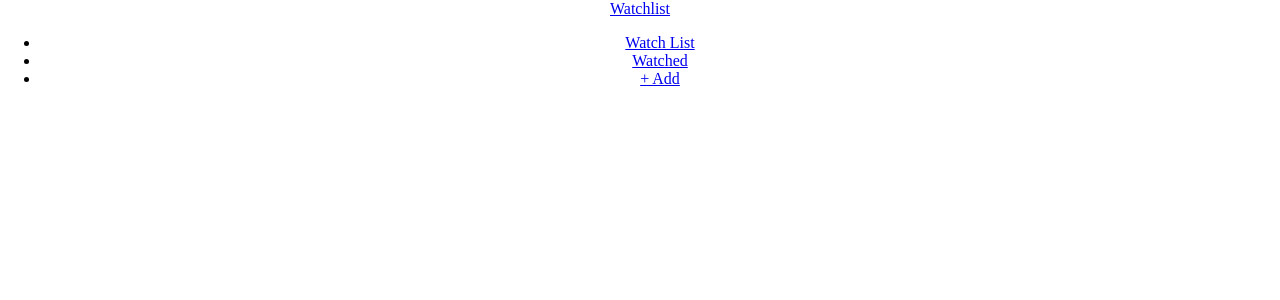
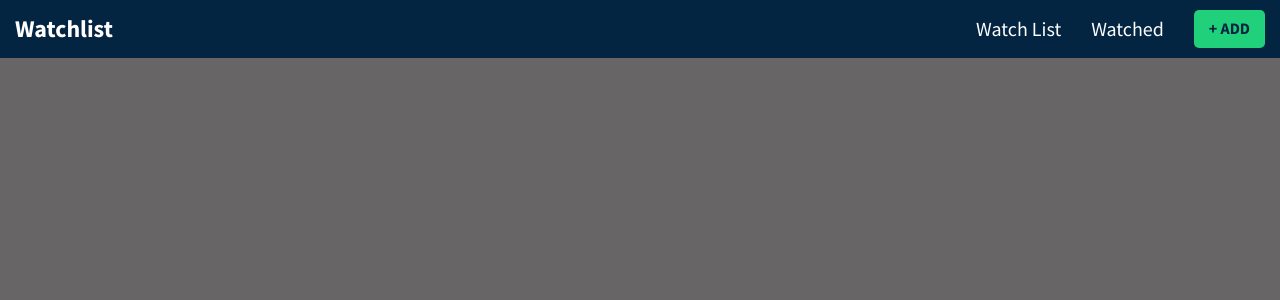
Before and after one commit to ShannaJSmith/Watchlist, a React (Create React App) app in the folder watchlist/: page / in a window 1280 px wide. Shown: the top 300 px of the page. Built offline with nearby package versions, Linux system fonts and the light colour scheme.

Commit message:
copy over sample styling for now

```diff
--- a/watchlist/src/styles/App.css
+++ b/watchlist/src/styles/App.css
@@ -1,19 +1,119 @@
-* {
+@import url("https://fonts.googleapis.com/css2?family=Source+Sans+Pro:wght@300;400;600;700;900&display=swap");
+html {
+  height: 100vh;
+  background-color: #676565;
+}
+
+:root {
+  --primary: #032541;
+  --secondary: #21d07a;
+  --white: #fff;
+}
+
+body {
+  font-family: "Source Sans Pro", sans-serif;
+  padding: 0;
+  margin: 0;
+  color: #fff;
+}
+
+.container {
+  padding-right: 15px;
+  padding-left: 15px;
+  margin-right: auto;
+  margin-left: auto;
+}
+
+*,
+*:before,
+*:after {
   -webkit-box-sizing: border-box;
           box-sizing: border-box;
 }
 
-html {
-  height: 100vh;
+.btn {
+  padding: 10px 15px;
+  background-color: var(--secondary);
+  color: var(--primary);
+  border-radius: 5px;
+  text-transform: uppercase;
+  font-weight: 700;
+  display: inline-block;
+  border: none;
+  font-size: 1rem;
+  -webkit-transition: all 0.3s ease;
+  transition: all 0.3s ease;
+  line-height: 1.1;
 }
 
-body {
-  margin: 0;
+.btn:hover {
+  background-color: #1aa762;
+  opacity: 1;
+  cursor: pointer;
 }
 
-.App {
-  text-align: center;
-  height: 100vh;
-  /* background-color: rgb(251, 246, 246); */
+.btn:disabled {
+  pointer-events: none;
+  opacity: 0.5;
+}
+
+input:focus {
+  outline: none;
+}
+
+/* Header Styles */
+header {
+  background-color: var(--primary);
+}
+
+header .content {
+  display: -webkit-box;
+  display: -ms-flexbox;
+  display: flex;
+  -webkit-box-pack: justify;
+      -ms-flex-pack: justify;
+          justify-content: space-between;
+  -webkit-box-align: center;
+      -ms-flex-align: center;
+          align-items: center;
+  padding: 10px 0;
+}
+
+header a {
+  color: var(--white);
+  font-size: 1.25rem;
+  text-decoration: none;
+  -webkit-transition: all 0.3s ease;
+  transition: all 0.3s ease;
+}
+
+header a:hover {
+  opacity: 0.7;
+}
+
+header .brand a {
+  font-weight: 700;
+  font-size: 1.5rem;
+}
+
+header .nav-links {
+  padding: 0;
+  margin: 0;
+  list-style: none;
+  display: -webkit-box;
+  display: -ms-flexbox;
+  display: flex;
+  -webkit-box-align: center;
+      -ms-flex-align: center;
+          align-items: center;
+}
+
+header .nav-links li {
+  display: inline-block;
+  margin-right: 30px;
+}
+
+header .nav-links li:last-child {
+  margin-right: 0;
 }
 /*# sourceMappingURL=App.css.map */
--- a/watchlist/src/styles/App.scss
+++ b/watchlist/src/styles/App.scss
@@ -1,17 +1,297 @@
-* {
+@import url("https://fonts.googleapis.com/css2?family=Source+Sans+Pro:wght@300;400;600;700;900&display=swap");
+
+html {
+  height: 100vh;
+  background-color: rgb(103, 101, 101);
+}
+
+:root {
+  --primary: #032541;
+  --secondary: #21d07a;
+  --white: #fff;
+}
+
+body {
+  font-family: "Source Sans Pro", sans-serif;
+  padding: 0;
+  margin: 0;
+  color: #fff;
+}
+
+.container {
+  padding-right: 15px;
+  padding-left: 15px;
+  margin-right: auto;
+  margin-left: auto;
+}
+
+// @media (min-width: 768px) {
+//   .container {
+//     width: 750px;
+//   }
+// }
+
+// @media (min-width: 992px) {
+//   .container {
+//     width: 970px;
+//   }
+// }
+
+// @media (min-width: 1200px) {
+//   .container {
+//     width: 1170px;
+//   }
+// }
+
+*,
+*:before,
+*:after {
   box-sizing: border-box;
 }
 
-html {
-  height: 100vh;
+.btn {
+  padding: 10px 15px;
+  background-color: var(--secondary);
+  color: var(--primary);
+  border-radius: 5px;
+  text-transform: uppercase;
+  font-weight: 700;
+  display: inline-block;
+  border: none;
+  font-size: 1rem;
+  transition: all 0.3s ease;
+  line-height: 1.1;
 }
 
-body {
-  margin: 0;
+.btn:hover {
+  background-color: #1aa762;
+  opacity: 1;
+  cursor: pointer;
 }
 
-.App {
-  text-align: center;
-  height: 100vh;
-  /* background-color: rgb(251, 246, 246); */
+.btn:disabled {
+  pointer-events: none;
+  opacity: 0.5;
 }
+
+input:focus {
+  outline: none;
+}
+
+/* Header Styles */
+header {
+  background-color: var(--primary);
+}
+
+header .content {
+  display: flex;
+  justify-content: space-between;
+  align-items: center;
+  padding: 10px 0;
+}
+
+header a {
+  color: var(--white);
+  font-size: 1.25rem;
+  text-decoration: none;
+  transition: all 0.3s ease;
+}
+
+header a:hover {
+  opacity: 0.7;
+}
+
+header .brand a {
+  font-weight: 700;
+  font-size: 1.5rem;
+}
+
+header .nav-links {
+  padding: 0;
+  margin: 0;
+  list-style: none;
+  display: flex;
+  align-items: center;
+}
+
+header .nav-links li {
+  display: inline-block;
+  margin-right: 30px;
+}
+
+header .nav-links li:last-child {
+  margin-right: 0;
+}
+
+// /* Add Page */
+// .add-content {
+//   padding: 50px 0;
+//   max-width: 600px;
+//   margin: 0 auto;
+// }
+
+// .add-content .input-wrapper input {
+//   width: 100%;
+//   background-color: var(--primary);
+//   padding: 10px;
+//   border-radius: 5px;
+//   border: none;
+//   color: var(--white);
+//   font-size: 1.25rem;
+// }
+
+// .results {
+//   padding: 0;
+//   margin: 0;
+//   margin-top: 20px;
+// }
+
+// .results li {
+//   list-style: none;
+// }
+
+// .result-card {
+//   display: flex;
+//   margin-bottom: 20px;
+// }
+
+// .result-card .poster-wrapper img,
+// .filler-poster {
+//   width: 75px;
+//   height: 113px;
+//   background-color: #dbdada;
+//   border-radius: 5px;
+//   margin-right: 15px;
+//   display: block;
+//   color: transparent;
+// }
+
+// .result-card .info {
+//   display: flex;
+//   flex-direction: column;
+//   justify-content: space-between;
+// }
+
+// .result-card .info .title {
+//   font-size: 1.25rem;
+//   color: var(--primary);
+//   font-weight: 600;
+//   margin: 0;
+// }
+
+// .result-card .info .release-date {
+//   font-size: 1.25rem;
+//   font-weight: 300;
+//   color: var(--primary);
+//   margin: 0;
+// }
+
+// .result-card .controls button {
+//   margin-right: 10px;
+// }
+
+// /* Movie Page */
+// .movie-page {
+//   padding: 30px 0;
+// }
+
+// .movie-page .header {
+//   display: flex;
+//   align-items: center;
+//   justify-content: space-between;
+//   margin-bottom: 30px;
+// }
+
+// .count-pill {
+//   display: block;
+//   background-color: var(--secondary);
+//   padding: 5px 15px;
+//   font-size: 1.125rem;
+//   font-weight: 600;
+//   border-radius: 999px;
+//   color: var(--primary);
+// }
+
+// .movie-page .heading {
+//   color: var(--primary);
+//   margin: 0;
+// }
+
+// .movie-grid {
+//   display: grid;
+//   grid-template-columns: repeat(3, 1fr);
+//   grid-gap: 30px;
+// }
+
+// @media (min-width: 992px) {
+//   .movie-grid {
+//     grid-template-columns: repeat(5, 1fr);
+//   }
+// }
+
+// .movie-card {
+//   width: 100%;
+//   border-radius: 5px;
+//   overflow: hidden;
+//   position: relative;
+//   border: 0;
+//   display: block;
+// }
+
+// .movie-card img {
+//   width: 100%;
+//   display: block;
+// }
+
+// .movie-card .overlay {
+//   position: absolute;
+//   top: 0;
+//   left: 0;
+//   width: 100%;
+//   height: 100%;
+//   border: 2px solid transparent;
+//   transition: all 0.3s ease;
+// }
+
+// .movie-card:hover .overlay {
+//   border: 3px solid var(--secondary);
+// }
+
+// .movie-card .inner-card-controls {
+//   display: inline;
+//   background-color: red;
+//   position: absolute;
+//   bottom: 20px;
+//   left: 50%;
+//   transform: translateX(-50%);
+//   background: rgba(0, 0, 0, 0.8);
+//   border-radius: 5px;
+//   padding: 3px;
+//   opacity: 0;
+//   transition: all 0.3s ease;
+// }
+
+// .movie-card:hover .inner-card-controls {
+//   opacity: 1;
+// }
+
+// .ctrl-btn {
+//   color: #fefefe;
+//   background-color: transparent;
+//   border: none;
+//   transition: all 0.3s ease;
+//   font-size: 1.25rem;
+//   padding: 5px;
+//   margin: 0;
+// }
+
+// .ctrl-btn:hover {
+//   color: var(--secondary);
+//   cursor: pointer;
+// }
+
+// .movie-page .no-movies {
+//   color: #c4c4c4;
+//   font-size: 3rem;
+//   text-align: center;
+// }
```
Also changed, not shown: 1 other file (tests, documents, lock files or other folders).
